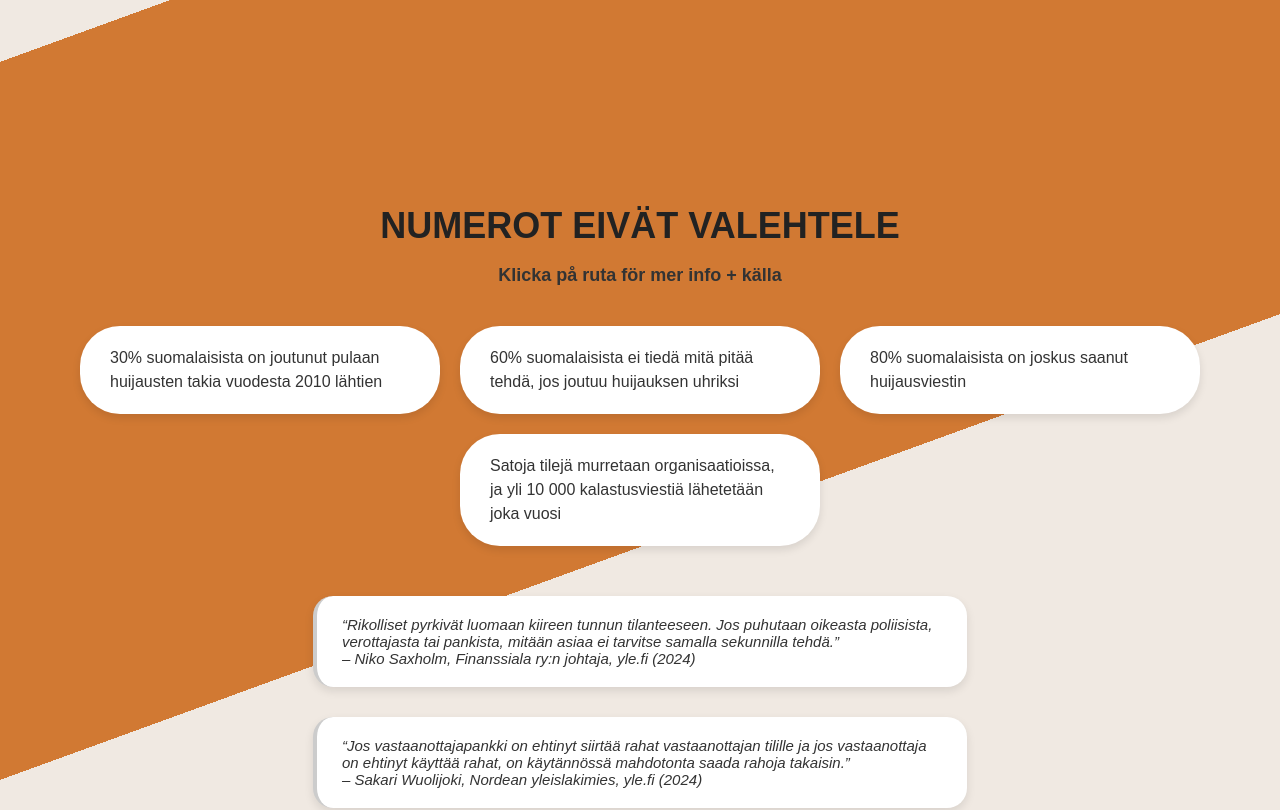
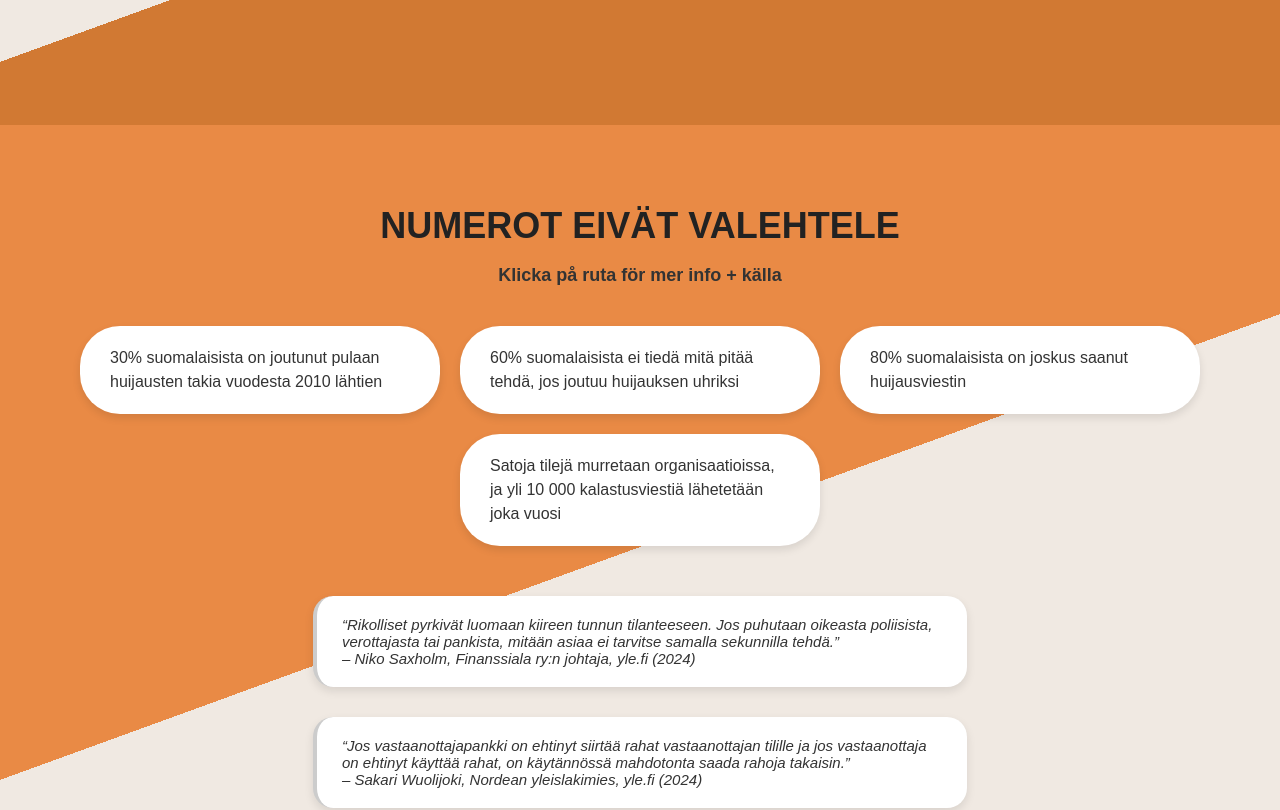
Before and after one commit to levonmaister/scamvjp2, a React (Vite) app: page / in a window 1280 px wide. Shown: the part 540-1350 px from the top of the page. Built offline with nearby package versions, Linux system fonts and the light colour scheme.

Commit message:
handbild, lite css

```diff
--- a/src/styles/Peli.css
+++ b/src/styles/Peli.css
@@ -5,7 +5,7 @@ h3 {
     color: rgb(11, 31, 126);
 }
 body {
-    background: linear-gradient(135deg, #f0e9e2 50%, #d17933 50%);
+    background: linear-gradient(135deg, #f0e9e2 50%, #E98A45 50%);
     justify-content: center;
     align-items: center;
 }
--- a/src/styles/numerotvalehtelee.css
+++ b/src/styles/numerotvalehtelee.css
@@ -4,7 +4,7 @@ body {
   }
 
 .numerot-wrapper {
-    background: linear-gradient(135deg, #d17933 50%, #f0e9e2 50%);
+    background: linear-gradient(135deg, #E98A45 50%, #f0e9e2 50%);
     padding: 40px;
     font-family: Arial, sans-serif;
     color: #333;
@@ -62,6 +62,6 @@ body {
 
 @media (min-width: 600px) {
     .numerot-wrapper {
-        background: linear-gradient(160deg, #d17933 50%, #f0e9e2 50%);
+        background: linear-gradient(160deg, #E98A45 50%, #f0e9e2 50%);
     }
 }
```
Also changed, not shown: src/pictures/handbild.png (added).
